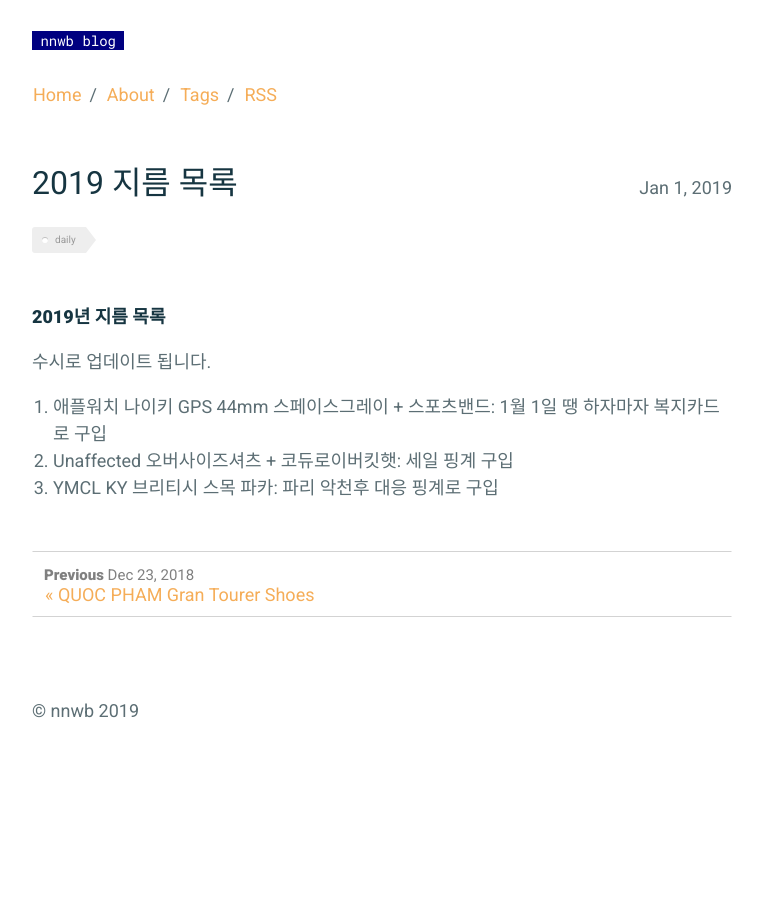
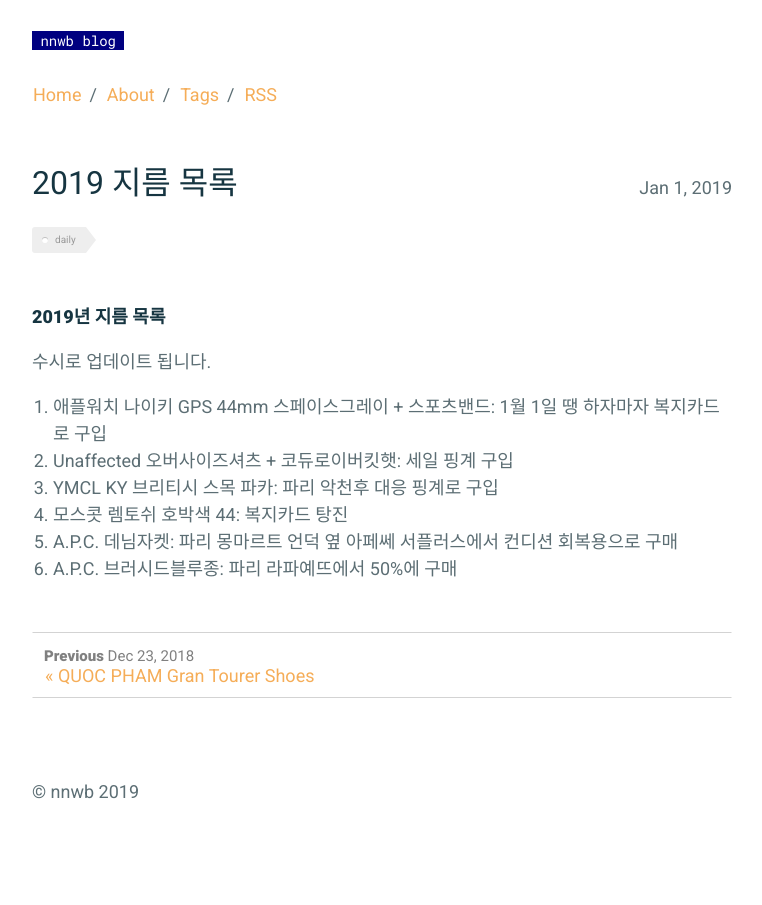
Before and after one commit to nnwb/nnwb.github.io, a Jekyll site: the page built from _posts/2019-01-01-2019buy.md, in a window 1280 px wide. Shown: the whole page, without its empty margins (258-1020 px from the left). Built offline with Jekyll 4.4.1, drawn with Linux system fonts in a browser that asks for light colours; comment, search, counter and statistics services are not loaded.

Commit message:
Update 2019-01-01-2019buy.md

```diff
--- a/_posts/2019-01-01-2019buy.md
+++ b/_posts/2019-01-01-2019buy.md
@@ -13,3 +13,6 @@ comments: true
 1. 애플워치 나이키 GPS 44mm 스페이스그레이 + 스포츠밴드: 1월 1일 땡 하자마자 복지카드로 구입
 2. Unaffected 오버사이즈셔츠 + 코듀로이버킷햇: 세일 핑계 구입
 3. YMCL KY 브리티시 스목 파카: 파리 악천후 대응 핑계로 구입
+4. 모스콧 렘토쉬 호박색 44: 복지카드 탕진
+5. A.P.C. 데님자켓: 파리 몽마르트 언덕 옆 아페쎄 서플러스에서 컨디션 회복용으로 구매
+6. A.P.C. 브러시드블루종: 파리 라파예뜨에서 50%에 구매
```
